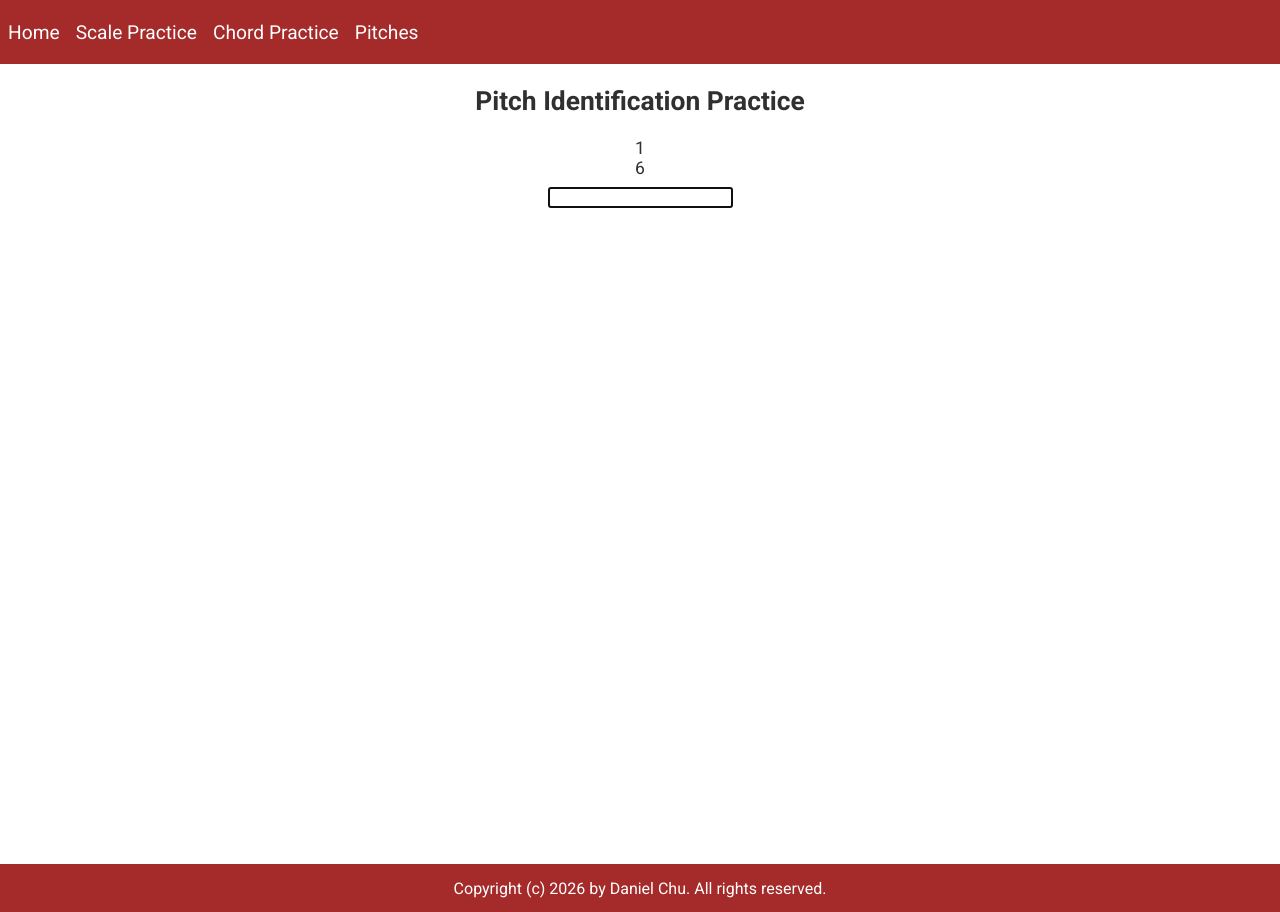
After one commit to danchurlian/Music-Practice-Site, a Flask app: page /pitch-audio in a window 1280 px wide. The commit adds this page. Run offline with Flask 3, Linux system fonts and the light colour scheme; parts of the project's set-up code (start-up, migrations or seed data) failed here and were passed over.

Commit message:
New page pitch_audio_page for pitch identification, set up note codes and validating user input, no audio yet

```diff
--- a/app.py
+++ b/app.py
@@ -22,6 +22,7 @@ tk.setOptions({
 
 current_scale: str = ""
 current_chord_answer: str = ""
+current_pitch_answer: int = None
 
 # assume that letter1 > letter2 (backwards for scale)
 # only works for letters next to each other
@@ -307,6 +308,61 @@ def create_chord(chord_info: list[tuple]) -> str:
 
     return result_xml
 
+# note_name can be "C#" or "Db" or "A"
+def get_note_code(note_name: str) -> int:
+    map: dict = {
+        "B#": 1,
+        "C": 1,
+        "C#": 2,
+        "Db": 2,
+        "D": 3,
+        "D#": 4,
+        "Eb": 4,
+        "E": 5,
+        "Fb": 5,
+        "E#": 6,
+        "F": 6,
+        "F#": 7,
+        "Gb": 7,
+        "G": 8,
+        "G#": 9,
+        "Ab": 9,
+        "A": 10,
+        "A#": 11,
+        "Bb": 11,
+        "B": 12,
+        "Cb": 12,
+    }
+    if (note_name not in map):
+        raise ValueError()
+    return map[note_name]
+
+
+@app.route("/pitch-audio", methods=["GET", "POST"])
+def pitch_audio_page():
+    global current_pitch_answer
+    feedback: str = ""
+
+    if (request.method == "POST"):
+        correct: bool = True
+        user_input: str = request.form.get("user_answer")
+        try:
+            user_code: int = get_note_code(user_input)
+            correct = user_code == current_pitch_answer
+            print(f"User input {user_input} | note code {user_code}")
+        except ValueError:
+            correct = False
+
+        if (correct is True):
+            feedback = f"Correct! That was an \"{user_input}\"."
+        else:
+            feedback = "Wrong!"
+
+    reference_code: int = 1 # middle C
+    random_code: int = random.randint(1, 12)
+    current_pitch_answer = random_code
+
+    return render_template("pitch_audio_page.html", reference_code=reference_code, random_code=random_code, feedback=feedback)
 
 @app.route("/chords", methods=["GET", "POST"])
 def chord_page():
--- a/templates/layout.html
+++ b/templates/layout.html
@@ -16,6 +16,7 @@
             <a href="/">Home</a>
             <a href="/scales">Scale Practice</a>
             <a href="/chords">Chord Practice</a>
+            <a href="pitch-audio">Pitches</a>
         </header>
         <main>
             {% block main %}
--- /dev/null
+++ b/templates/pitch_audio_page.html
@@ -0,0 +1,14 @@
+{% extends "layout.html" %}
+
+{% block main %}
+<section class="main_content">
+    <h1>Pitch Identification Practice</h1>
+
+    <div>{{ reference_code }}</div>
+    <div>{{ random_code }}</div>
+    <div>{{ feedback }} </div>
+    <form method="POST">
+        <input name="user_answer" autofocus="true" required="true" />
+    </form>
+</section>
+{% endblock %}
```
